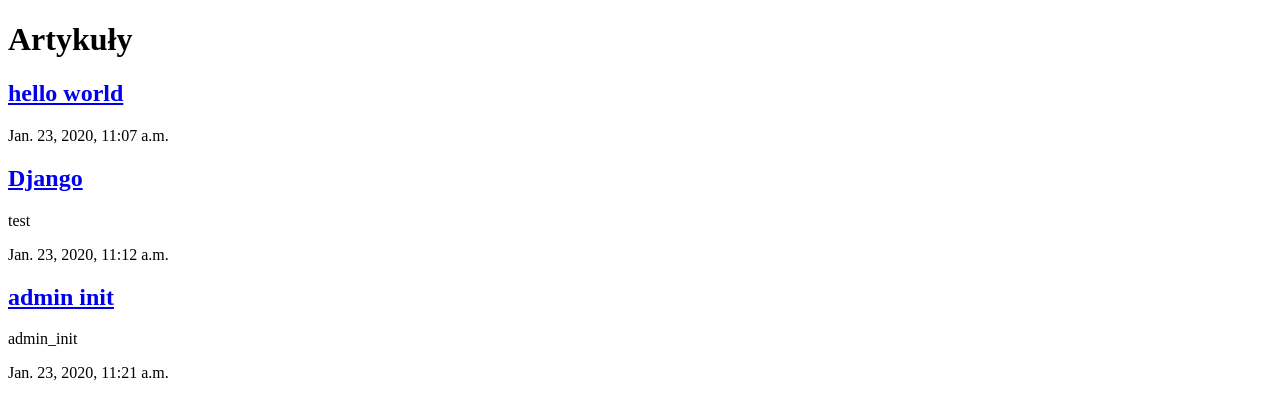
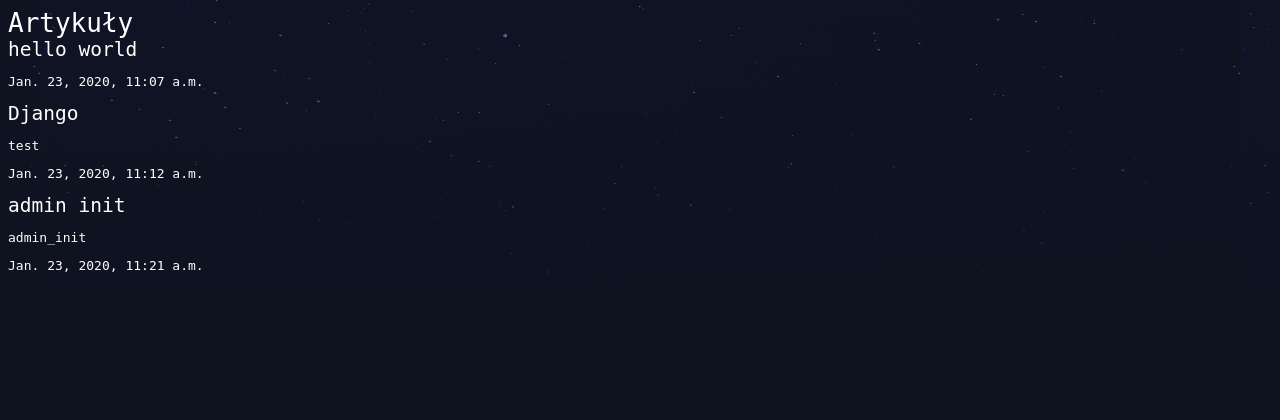
Before and after one commit to eljot1994/BLOG-CMS, a Django app: page /articles/ in a window 1280 px wide. Shown: the top 420 px of the page. Run offline with Django 3.2, Linux system fonts and the light colour scheme; data comes from the database, SQL or seed files in the repository.

Commit message:
better template (base_layout)

```diff
--- a/djangoblog/articles/templates/articles/article_list.html
+++ b/djangoblog/articles/templates/articles/article_list.html
@@ -1,10 +1,6 @@
-<!DOCTYPE html>
-<html lang="en" dir="ltr">
-  <head>
-    <meta charset="utf-8">
-    <title>List artykułów</title>
-  </head>
-  <body>
+{% extends 'base_layout.html' %}
+
+{% block content %}
     <h1>Artykuły</h1>
     <div class="articles">
       {% for article in articles %}
@@ -15,5 +11,4 @@
         </div>
       {% endfor %}
     </div>
-  </body>
-</html>
+{% endblock %}
--- /dev/null
+++ b/djangoblog/assets/styles.css
@@ -0,0 +1,21 @@
+body{
+  background-color: #0f121f;
+  background-image: url(stars.png);
+  background-repeat: repeat-x;
+  background-position: center;
+  color: #fff;
+}
+
+body *{
+  font-family:monospace;
+}
+
+h1, h2, h3, h4, h5{
+  font-weight: normal;
+  margin: 0;
+}
+
+a, a:hover, a:visited{
+  color: #fff;
+  text-decoration: none;
+}
--- a/djangoblog/djangoblog/settings.py
+++ b/djangoblog/djangoblog/settings.py
@@ -119,3 +119,7 @@
 # https://docs.djangoproject.com/en/3.0/howto/static-files/
 
 STATIC_URL = '/static/'
+
+STATICFILES_DIRS = (
+    os.path.join(BASE_DIR,'assets'),
+)
--- a/djangoblog/djangoblog/urls.py
+++ b/djangoblog/djangoblog/urls.py
@@ -1,6 +1,7 @@
 from django.contrib import admin
 from django.urls import path, re_path, include
 from . import views
+from django.contrib.staticfiles.urls import staticfiles_urlpatterns
 
 urlpatterns = [
     re_path(r'^admin/', admin.site.urls),
@@ -8,3 +9,6 @@
     re_path(r'^articles/',include('articles.urls')),
     re_path(r'^$', views.homepage),
 ]
+
+
+urlpatterns += staticfiles_urlpatterns()
--- /dev/null
+++ b/djangoblog/templates/base_layout.html
@@ -0,0 +1,16 @@
+{% load static %}
+
+<!DOCTYPE html>
+<html lang="en" dir="ltr">
+  <head>
+    <meta charset="utf-8">
+    <title>Artykuły</title>
+    <link rel="stylesheet" href="{% static 'styles.css' %}">
+  </head>
+  <body>
+    <div class="wrapper">
+        {% block content %}
+        {% endblock %}
+    </div>
+  </body>
+</html>
```
Also changed, not shown: djangoblog/assets/stars.png (added).
